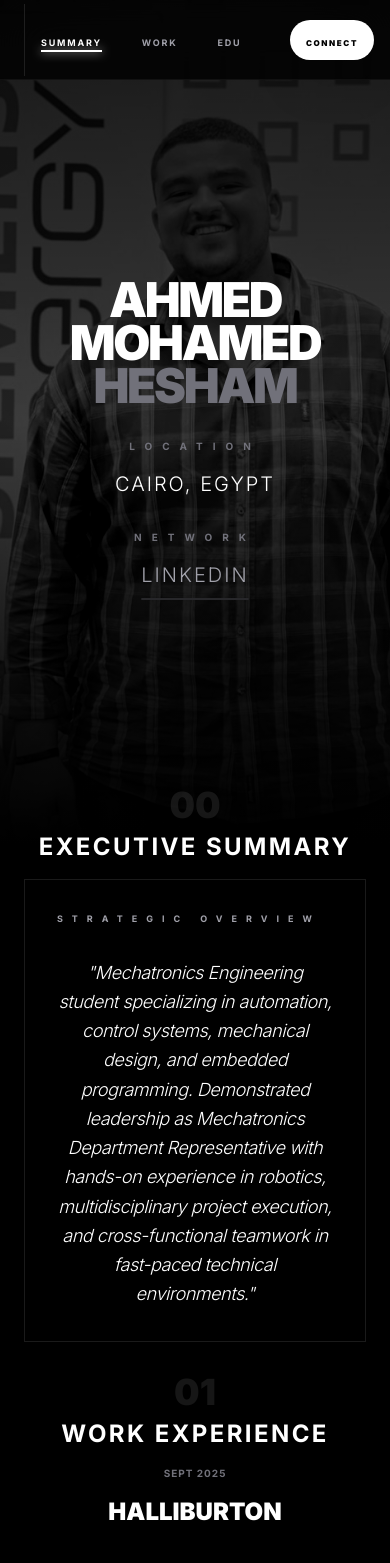
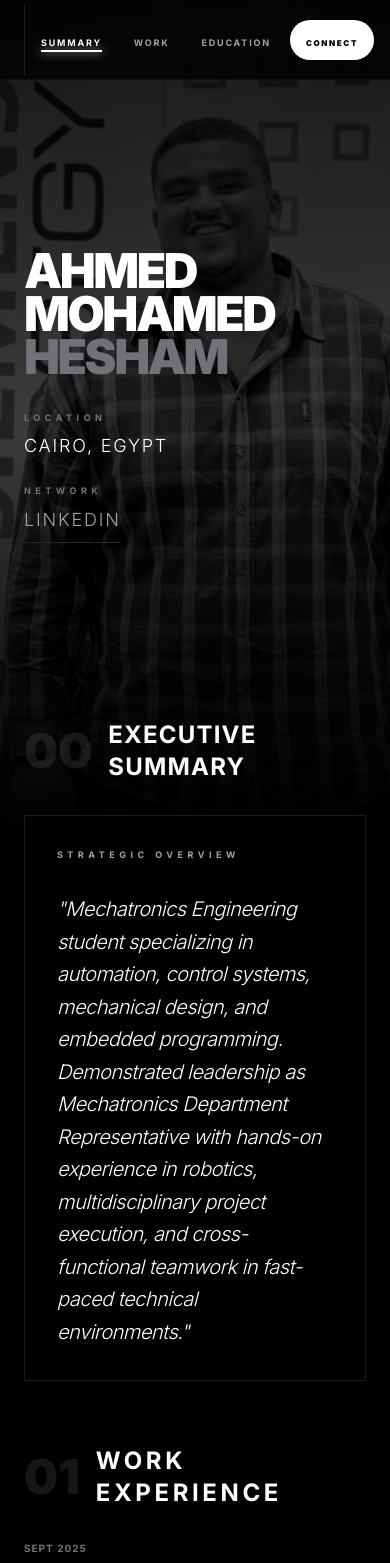
Before and after one commit to AmadoMamado74/AmadoPortfolio, a React (Vite) app: page / in a window 390 px wide. Shown: the top 1563 px of the page. Built offline with nearby package versions, Linux system fonts and the light colour scheme.

Commit message:
Align mobile layout with desktop aesthetic (left-aligned, premium feel)

```diff
--- a/App.tsx
+++ b/App.tsx
@@ -275,7 +275,7 @@ const App: React.FC = () => {
           <NavButton id="extra" label="Extra" active={activeSection === 'extra'} />
         </div>
 
-        <div className="lg:hidden flex items-center overflow-x-auto no-scrollbar py-2 max-w-[60%] border-l border-white/10 ml-2 gap-2">
+        <div className="lg:hidden flex items-center overflow-x-auto no-scrollbar py-2 max-w-[70%] border-l border-white/10 ml-2 gap-0">
           <NavButton id="summary" label="Summary" active={activeSection === 'summary'} />
           <NavButton id="experience" label="Work" active={activeSection === 'experience'} />
           <NavButton id="education" label="Education" active={activeSection === 'education'} />
@@ -294,22 +294,22 @@ const App: React.FC = () => {
 
       <div className="relative z-10 pt-24">
         {/* HERO */}
-        <section className="min-h-[80vh] flex flex-col justify-center px-8 md:px-16">
-          <header className="max-w-7xl mx-auto w-full text-center md:text-left">
-            <h1 className="text-5xl sm:text-6xl md:text-8xl lg:text-[10rem] font-black uppercase tracking-tighter leading-[0.9] mb-8 md:mb-12 animate-in fade-in slide-in-from-bottom-4 duration-1000">
+        <section className="min-h-[70vh] flex flex-col justify-center px-6 md:px-16">
+          <header className="max-w-7xl mx-auto w-full text-left">
+            <h1 className="text-5xl md:text-8xl lg:text-[10rem] font-black uppercase tracking-tighter leading-[0.9] mb-8 md:mb-12 animate-in fade-in slide-in-from-bottom-4 duration-1000">
               Ahmed Mohamed<br /><span className="text-zinc-500">Hesham</span>
             </h1>
 
-            <div className="flex flex-col md:flex-row justify-center md:justify-start gap-8 md:gap-32">
+            <div className="flex flex-col md:flex-row justify-start gap-6 md:gap-32">
               <div className="flex flex-col">
-                <span className="text-zinc-500 text-[10px] font-bold tracking-[1em] uppercase mb-4">Location</span>
-                <span className="text-xl md:text-2xl font-light uppercase tracking-widest text-white">
+                <span className="text-zinc-500 text-[9px] md:text-[10px] font-bold tracking-[0.5em] md:tracking-[1em] uppercase mb-2 md:mb-4">Location</span>
+                <span className="text-lg md:text-2xl font-light uppercase tracking-widest text-white">
                   {data.contact.location}
                 </span>
               </div>
               <div className="flex flex-col">
-                <span className="text-zinc-500 text-[10px] font-bold tracking-[1em] uppercase mb-4">Network</span>
-                <a href={data.contact.linkedin} target="_blank" rel="noreferrer" className="text-xl md:text-2xl font-light uppercase tracking-widest text-zinc-400 hover:text-white transition-all underline decoration-zinc-800 underline-offset-[16px]">
+                <span className="text-zinc-500 text-[9px] md:text-[10px] font-bold tracking-[0.5em] md:tracking-[1em] uppercase mb-2 md:mb-4">Network</span>
+                <a href={data.contact.linkedin} target="_blank" rel="noreferrer" className="text-lg md:text-2xl font-light uppercase tracking-widest text-zinc-400 hover:text-white transition-all underline decoration-zinc-800 underline-offset-[16px]">
                   LINKEDIN
                 </a>
               </div>
@@ -321,17 +321,17 @@ const App: React.FC = () => {
         <main className="relative">
 
           {/* Executive Summary Section */}
-          <section ref={sectionRefs.summary} className="px-6 md:px-16 py-4 md:py-48">
+          <section ref={sectionRefs.summary} className="px-6 md:px-16 py-8 md:py-48">
             <div className="max-w-7xl mx-auto">
-              <div className="flex flex-col md:flex-row items-center md:items-center gap-2 md:gap-12 mb-4 md:mb-32">
-                <span className="text-zinc-300/10 text-4xl md:text-[14rem] font-black leading-none select-none">00</span>
-                <h3 className="text-2xl md:text-8xl font-bold uppercase tracking-[0.1em] md:-ml-40 text-white text-center md:text-left break-words w-full">Executive Summary</h3>
+              <div className="flex flex-row items-center gap-4 md:gap-12 mb-8 md:mb-32">
+                <span className="text-zinc-300/10 text-5xl md:text-[14rem] font-black leading-none select-none">00</span>
+                <h3 className="text-2xl md:text-8xl font-bold uppercase tracking-[0.05em] md:-ml-40 text-white text-left break-words">Executive Summary</h3>
               </div>
               <div className="relative p-8 md:p-20 border border-white/10 bg-black/40 backdrop-blur-md group">
                 <div className="flex items-center justify-between gap-6 mb-8 md:mb-12">
-                  <span className="text-zinc-400 text-[9px] md:text-[11px] font-bold uppercase tracking-[1em]">Strategic Overview</span>
+                  <span className="text-zinc-400 text-[9px] md:text-[11px] font-bold uppercase tracking-[0.5em] md:tracking-[1em]">Strategic Overview</span>
                 </div>
-                <p className="text-lg md:text-4xl font-extralight leading-relaxed md:leading-tight text-white italic tracking-tight text-center md:text-left">
+                <p className="text-xl md:text-4xl font-extralight leading-relaxed md:leading-tight text-white italic tracking-tight text-left">
                   "{data.summary}"
                 </p>
               </div>
@@ -339,24 +339,24 @@ const App: React.FC = () => {
           </section>
 
           {/* Work Experience */}
-          <section ref={sectionRefs.experience} className="pt-4 md:pt-48 pb-4 md:pb-48 px-6 md:px-16">
+          <section ref={sectionRefs.experience} className="pt-8 md:pt-48 pb-8 md:pb-48 px-6 md:px-16">
             <div className="max-w-7xl mx-auto">
-              <div className="flex flex-col md:flex-row items-center md:items-center gap-2 md:gap-12 mb-4 md:mb-40">
-                <span className="text-zinc-300/10 text-4xl md:text-[14rem] font-black leading-none select-none">01</span>
-                <h3 className="text-2xl md:text-8xl font-bold uppercase tracking-[0.1em] md:-ml-40 text-white text-center md:text-left break-words w-full">Work Experience</h3>
+              <div className="flex flex-row items-center gap-4 md:gap-12 mb-8 md:mb-40">
+                <span className="text-zinc-300/10 text-5xl md:text-[14rem] font-black leading-none select-none">01</span>
+                <h3 className="text-2xl md:text-8xl font-bold uppercase tracking-[0.15em] md:-ml-40 text-white text-left break-words">Work Experience</h3>
               </div>
-              <div className="space-y-24 md:space-y-48">
+              <div className="space-y-16 md:space-y-48">
                 {data.workExperience.map((exp) => (
-                  <div key={exp.id} className="group relative grid grid-cols-1 md:grid-cols-4 gap-8 md:gap-16">
-                    <div className="md:col-span-1 text-center md:text-left">
-                      <span className="text-[10px] md:text-[11px] font-bold text-zinc-500 uppercase tracking-widest block mb-4 md:mb-6">{exp.period}</span>
+                  <div key={exp.id} className="group relative grid grid-cols-1 md:grid-cols-4 gap-6 md:gap-16">
+                    <div className="md:col-span-1 text-left">
+                      <span className="text-[10px] md:text-[11px] font-bold text-zinc-500 uppercase tracking-widest block mb-2 md:mb-6">{exp.period}</span>
                       <h4 className="text-2xl md:text-3xl font-black uppercase text-white leading-tight">{exp.company}</h4>
                     </div>
-                    <div className="md:col-span-3 border-l-0 md:border-l border-white/5 pl-0 md:pl-16 group-hover:border-white/20 transition-all duration-700 text-center md:text-left">
+                    <div className="md:col-span-3 border-l-0 md:border-l border-white/5 pl-0 md:pl-16 group-hover:border-white/20 transition-all duration-700 text-left">
                       <h5 className="text-xl md:text-2xl font-light text-zinc-400 mb-6 md:mb-10 uppercase tracking-[0.2em]">{exp.role}</h5>
                       <ul className="space-y-4 md:space-y-8">
                         {exp.description.map((d, i) => (
-                          <li key={i} className="text-zinc-400 text-lg md:text-xl leading-relaxed font-light hover:text-white transition-colors">{d}</li>
+                          <li key={i} className="text-zinc-400 text-[16px] md:text-xl leading-relaxed font-light hover:text-white transition-colors">{d}</li>
                         ))}
                       </ul>
                     </div>
@@ -367,20 +367,20 @@ const App: React.FC = () => {
           </section>
 
           {/* Education */}
-          <section ref={sectionRefs.education} className="pt-4 md:pt-48 pb-4 md:pb-48 px-6 md:px-16">
+          <section ref={sectionRefs.education} className="pt-8 md:pt-48 pb-8 md:pb-48 px-6 md:px-16">
             <div className="max-w-7xl mx-auto">
-              <div className="flex flex-col md:flex-row items-center md:items-center gap-2 md:gap-12 mb-4 md:mb-40">
-                <span className="text-zinc-300/10 text-4xl md:text-[14rem] font-black leading-none select-none">02</span>
-                <h3 className="text-2xl md:text-8xl font-bold uppercase tracking-[0.1em] md:-ml-40 text-white text-center md:text-left break-words w-full">Education</h3>
+              <div className="flex flex-row items-center gap-4 md:gap-12 mb-8 md:mb-40">
+                <span className="text-zinc-300/10 text-5xl md:text-[14rem] font-black leading-none select-none">02</span>
+                <h3 className="text-2xl md:text-8xl font-bold uppercase tracking-[0.15em] md:-ml-40 text-white text-left break-words">Education</h3>
               </div>
-              <div className="grid grid-cols-1 md:grid-cols-2 gap-6 md:gap-10">
+              <div className="grid grid-cols-1 md:grid-cols-2 gap-8 md:gap-10">
                 {data.education.map((edu) => (
-                  <div key={edu.id} className="p-8 md:p-16 border border-white/10 bg-black/20 hover:border-white/40 transition-all duration-700 backdrop-blur-sm text-center md:text-left">
+                  <div key={edu.id} className="p-8 md:p-16 border border-white/10 bg-black/20 hover:border-white/40 transition-all duration-700 backdrop-blur-sm text-left">
                     <span className="text-[10px] md:text-[11px] font-bold text-zinc-500 uppercase tracking-widest">{edu.period}</span>
                     <h4 className="text-2xl md:text-4xl font-bold mt-4 md:mt-8 uppercase text-white">{edu.institution}</h4>
-                    <p className="text-lg md:text-xl font-light text-zinc-400 mt-4 md:mt-6 tracking-wide italic">{edu.degree}</p>
+                    <p className="text-[16px] md:text-xl font-light text-zinc-400 mt-4 md:mt-6 tracking-wide italic">{edu.degree}</p>
                     {edu.gpa && (
-                      <div className="mt-8 md:mt-10 pt-6 md:pt-8 border-t border-white/10 flex items-baseline justify-center md:justify-start gap-4">
+                      <div className="mt-8 md:mt-10 pt-6 md:pt-8 border-t border-white/10 flex items-baseline justify-start gap-4">
                         <span className="text-2xl md:text-4xl font-black text-white uppercase tracking-tight">CGPA</span>
                         <span className="text-xl md:text-2xl font-medium text-zinc-500">{edu.gpa}</span>
                       </div>
@@ -392,53 +392,53 @@ const App: React.FC = () => {
           </section>
 
           {/* Technical Skills */}
-          <section ref={sectionRefs.skills} className="pt-4 md:pt-48 pb-4 md:pb-48 px-6 md:px-16">
+          <section ref={sectionRefs.skills} className="pt-8 md:pt-48 pb-8 md:pb-48 px-6 md:px-16">
             <div className="max-w-7xl mx-auto">
-              <div className="flex flex-col md:flex-row items-center md:items-center gap-2 md:gap-12 mb-4 md:mb-40">
-                <span className="text-zinc-300/10 text-4xl md:text-[14rem] font-black leading-none select-none">03</span>
-                <h3 className="text-2xl md:text-8xl font-bold uppercase tracking-[0.1em] md:-ml-40 text-white text-center md:text-left break-words w-full">Technical Skills</h3>
+              <div className="flex flex-row items-center gap-4 md:gap-12 mb-8 md:mb-40">
+                <span className="text-zinc-300/10 text-5xl md:text-[14rem] font-black leading-none select-none">03</span>
+                <h3 className="text-2xl md:text-8xl font-bold uppercase tracking-[0.15em] md:-ml-40 text-white text-left break-words">Technical Skills</h3>
               </div>
-              <div className="grid grid-cols-2 md:grid-cols-2 lg:grid-cols-3 gap-8 md:gap-16 lg:gap-24">
+              <div className="grid grid-cols-1 md:grid-cols-2 lg:grid-cols-3 gap-12 md:gap-16 lg:gap-24">
                 {/* Mechanical Engineering */}
-                <div className="space-y-6 md:space-y-10 col-span-2 md:col-span-1">
-                  <h4 className="text-lg md:text-2xl font-black text-white uppercase tracking-[0.15em] mb-6 md:mb-12 border-b border-white/20 pb-4 md:pb-8 min-h-[auto] md:min-h-[90px] flex items-start">
+                <div className="space-y-8 md:space-y-10">
+                  <h4 className="text-xl md:text-2xl font-black text-white uppercase tracking-[0.15em] mb-8 md:mb-12 border-b border-white/20 pb-6 md:pb-8 flex items-start">
                     Mechanical<br />Engineering
                   </h4>
                   <div className="grid grid-cols-2 md:grid-cols-1 gap-4 md:gap-5">
                     {data.skills.mechanical.map((s) => (
                       <div key={s} className="group flex items-center gap-3 transition-all duration-300">
                         <div className="w-1 h-1 bg-white/40 group-hover:bg-white transition-all shrink-0" />
-                        <span className="text-[11px] md:text-[14px] font-medium uppercase tracking-[0.1em] text-zinc-400 group-hover:text-white transition-colors">{s}</span>
+                        <span className="text-[13px] md:text-[14px] font-medium uppercase tracking-[0.1em] text-zinc-400 group-hover:text-white transition-colors">{s}</span>
                       </div>
                     ))}
                   </div>
                 </div>
 
                 {/* System & Controls */}
-                <div className="space-y-6 md:space-y-10 col-span-2 md:col-span-1">
-                  <h4 className="text-lg md:text-2xl font-black text-white uppercase tracking-[0.15em] mb-6 md:mb-12 border-b border-white/20 pb-4 md:pb-8 min-h-[auto] md:min-h-[90px] flex items-start">
+                <div className="space-y-8 md:space-y-10">
+                  <h4 className="text-xl md:text-2xl font-black text-white uppercase tracking-[0.15em] mb-8 md:mb-12 border-b border-white/20 pb-6 md:pb-8 flex items-start">
                     System &<br />Controls
                   </h4>
                   <div className="grid grid-cols-2 md:grid-cols-1 gap-4 md:gap-5">
                     {data.skills.systems.map((s) => (
                       <div key={s} className="group flex items-center gap-3 transition-all duration-300">
                         <div className="w-1 h-1 bg-white/40 group-hover:bg-white transition-all shrink-0" />
-                        <span className="text-[11px] md:text-[14px] font-medium uppercase tracking-[0.1em] text-zinc-400 group-hover:text-white transition-colors">{s}</span>
+                        <span className="text-[13px] md:text-[14px] font-medium uppercase tracking-[0.1em] text-zinc-400 group-hover:text-white transition-colors">{s}</span>
                       </div>
                     ))}
                   </div>
                 </div>
 
                 {/* Electrical Engineering */}
-                <div className="space-y-6 md:space-y-10 col-span-2 lg:col-span-1">
-                  <h4 className="text-lg md:text-2xl font-black text-white uppercase tracking-[0.15em] mb-6 md:mb-12 border-b border-white/20 pb-4 md:pb-8 min-h-[auto] md:min-h-[90px] flex items-start">
+                <div className="space-y-8 md:space-y-10">
+                  <h4 className="text-xl md:text-2xl font-black text-white uppercase tracking-[0.15em] mb-8 md:mb-12 border-b border-white/20 pb-6 md:pb-8 flex items-start">
                     Electrical<br />Engineering
                   </h4>
                   <div className="grid grid-cols-2 lg:grid-cols-1 gap-4 md:gap-5">
                     {data.skills.electrical.map((s) => (
                       <div key={s} className="group flex items-center gap-3 transition-all duration-300">
                         <div className="w-1 h-1 bg-white/40 group-hover:bg-white transition-all shrink-0" />
-                        <span className="text-[11px] md:text-[14px] font-medium uppercase tracking-[0.1em] text-zinc-400 group-hover:text-white transition-colors">{s}</span>
+                        <span className="text-[13px] md:text-[14px] font-medium uppercase tracking-[0.1em] text-zinc-400 group-hover:text-white transition-colors">{s}</span>
                       </div>
                     ))}
                   </div>
@@ -448,23 +448,23 @@ const App: React.FC = () => {
           </section>
 
           {/* Projects */}
-          <section ref={sectionRefs.projects} className="pt-4 md:pt-48 pb-4 md:pb-48 px-6 md:px-16">
+          <section ref={sectionRefs.projects} className="pt-8 md:pt-48 pb-8 md:pb-48 px-6 md:px-16">
             <div className="max-w-7xl mx-auto">
-              <div className="flex flex-col md:flex-row items-center md:items-center gap-2 md:gap-12 mb-4 md:mb-40">
-                <span className="text-zinc-300/10 text-4xl md:text-[14rem] font-black leading-none select-none">04</span>
-                <h3 className="text-2xl md:text-8xl font-bold uppercase tracking-[0.1em] md:-ml-40 text-white text-center md:text-left break-words w-full">Projects</h3>
+              <div className="flex flex-row items-center gap-4 md:gap-12 mb-8 md:mb-40">
+                <span className="text-zinc-300/10 text-5xl md:text-[14rem] font-black leading-none select-none">04</span>
+                <h3 className="text-2xl md:text-8xl font-bold uppercase tracking-[0.15em] md:-ml-40 text-white text-left break-words">Projects</h3>
               </div>
 
-              <div className="space-y-24 md:space-y-32 mb-16 md:mb-24 transition-all duration-700">
+              <div className="space-y-16 md:space-y-32 mb-16 transition-all duration-700">
                 {visibleCategories.map((category, idx) => (
                   <div key={idx} className="space-y-8 md:space-y-16">
-                    <h4 className="text-white text-xl md:text-5xl font-black uppercase tracking-tight border-b-2 md:border-b-4 border-white pb-4 md:pb-6 inline-block text-center md:text-left w-full md:w-auto">{category.title}</h4>
+                    <h4 className="text-white text-xl md:text-5xl font-black uppercase tracking-tight border-b-2 md:border-b-4 border-white pb-4 md:pb-6 inline-block text-left w-full md:w-auto">{category.title}</h4>
                     <div className="grid grid-cols-1 md:grid-cols-2 gap-8 md:gap-12">
                       {category.projects.map((p) => (
-                        <div key={p.id} className="p-8 md:p-12 border border-white/10 bg-black/40 hover:bg-black/60 hover:border-white/40 transition-all duration-700 backdrop-blur-sm group text-center md:text-left">
+                        <div key={p.id} className="p-8 md:p-12 border border-white/10 bg-black/40 hover:bg-black/60 hover:border-white/40 transition-all duration-700 backdrop-blur-sm group text-left">
                           <h4 className="text-2xl md:text-3xl font-bold uppercase leading-tight mb-6 md:mb-8 text-white">{p.title}</h4>
-                          <p className="text-zinc-300 text-base md:text-lg font-light leading-relaxed mb-8 md:mb-12">{p.description}</p>
-                          <div className="flex flex-wrap justify-center md:justify-start gap-2 md:gap-3">
+                          <p className="text-zinc-300 text-[16px] md:text-lg font-light leading-relaxed mb-8 md:mb-12">{p.description}</p>
+                          <div className="flex flex-wrap justify-start gap-2 md:gap-3">
                             {p.technologies.map(t => (
                               <span key={t} className="text-[8px] md:text-[9px] font-bold uppercase tracking-widest py-1 md:py-2 px-3 md:px-4 bg-white/5 text-zinc-400 group-hover:text-white transition-colors">{t}</span>
                             ))}
@@ -488,11 +488,11 @@ const App: React.FC = () => {
           </section>
 
           {/* Extracurricular Activities */}
-          <section ref={sectionRefs.extra} className="pt-4 md:pt-48 pb-4 md:pb-48 px-6 md:px-16">
+          <section ref={sectionRefs.extra} className="pt-8 md:pt-48 pb-8 md:pb-48 px-6 md:px-16">
             <div className="max-w-7xl mx-auto transition-all">
-              <div className="flex flex-col md:flex-row items-center md:items-center gap-2 md:gap-12 mb-4 md:mb-40">
-                <span className="text-zinc-300/10 text-4xl md:text-[14rem] font-black leading-none select-none">05</span>
-                <h3 className="text-2xl md:text-8xl font-bold uppercase tracking-[0.1em] md:-ml-40 text-white text-center md:text-left break-words w-full">Extracurriculars</h3>
+              <div className="flex flex-row items-center gap-4 md:gap-12 mb-8 md:mb-40">
+                <span className="text-zinc-300/10 text-5xl md:text-[14rem] font-black leading-none select-none">05</span>
+                <h3 className="text-2xl md:text-8xl font-bold uppercase tracking-[0.15em] md:-ml-40 text-white text-left break-words">Extracurriculars</h3>
               </div>
               <div className="grid grid-cols-1 md:grid-cols-2 gap-10">
                 {data.extracurriculars.map((act, i) => (
@@ -506,11 +506,11 @@ const App: React.FC = () => {
           </section>
 
           {/* CONTACT SECTION */}
-          <footer ref={footerRef} className="pt-4 md:pt-64 pb-8 md:pb-64 border-t border-white/10 no-print">
+          <footer ref={footerRef} className="pt-8 md:pt-64 pb-16 border-t border-white/10 no-print">
             <div className="max-w-7xl mx-auto px-6 md:px-8">
-              <div className="flex flex-col md:flex-row items-center md:items-center gap-2 md:gap-12 mb-4 md:mb-40 text-center md:text-left">
-                <span className="text-zinc-300/10 text-4xl md:text-[14rem] font-black leading-none select-none">06</span>
-                <h3 className="text-2xl md:text-8xl font-bold uppercase tracking-[0.1em] md:-ml-40 text-white text-center md:text-left break-words w-full">Contact</h3>
+              <div className="flex flex-row items-center gap-4 md:gap-12 mb-8 md:mb-40 text-left">
+                <span className="text-zinc-300/10 text-5xl md:text-[14rem] font-black leading-none select-none">06</span>
+                <h3 className="text-2xl md:text-8xl font-bold uppercase tracking-[0.15em] md:-ml-40 text-white text-left break-words">Contact</h3>
               </div>
 
               <div className="grid grid-cols-1 md:grid-cols-2 gap-12 max-w-5xl mx-auto items-stretch">
```
